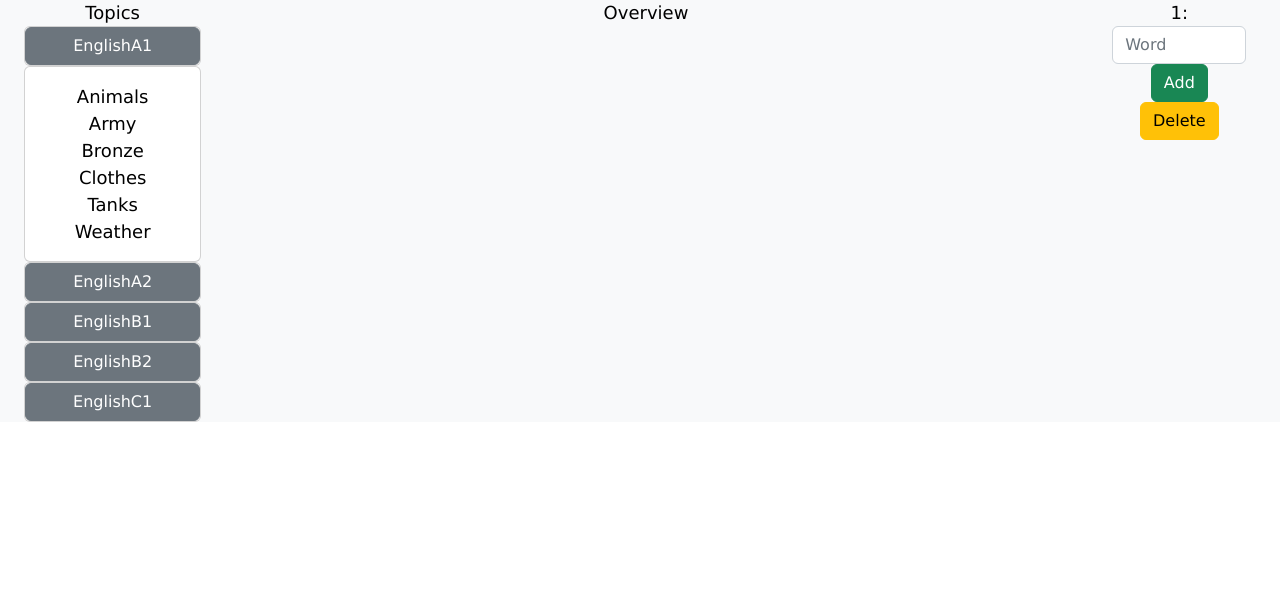
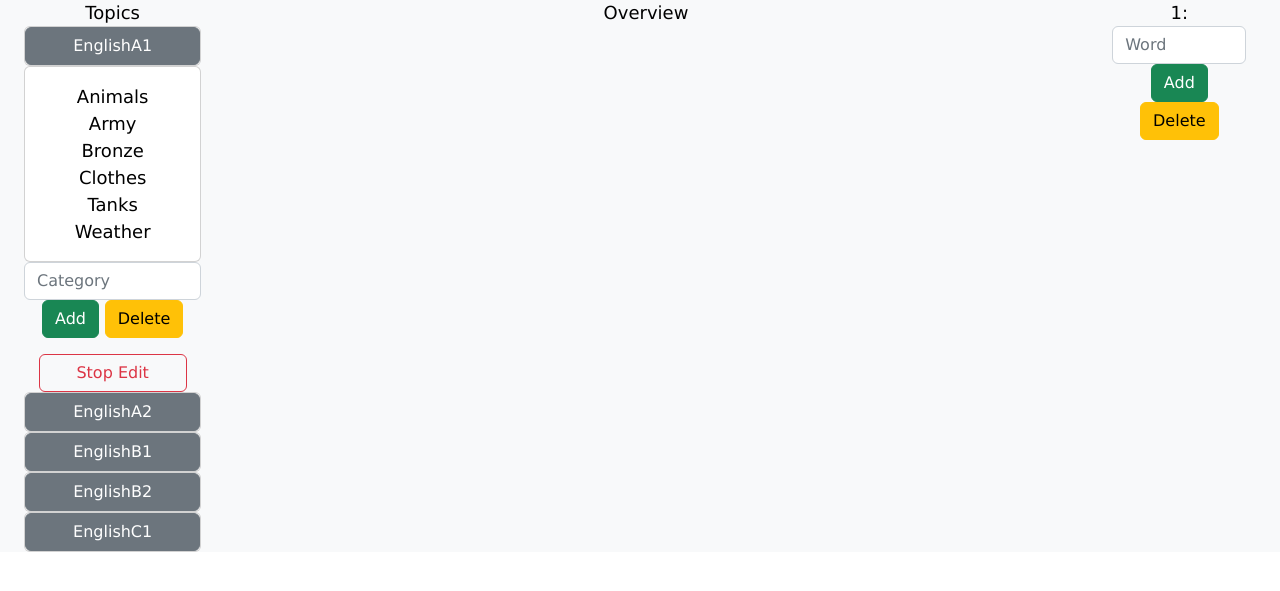
Before and after one commit to Hikyn/anki-based-web-learning, a Flask app: page / in a window 1280 px wide, after a click that opens the changed part. Shown: the part 77-668 px from the top of the page. Run offline with Flask 2, Linux system fonts and the light colour scheme; a user stored in the database is signed in; some libraries are stand-ins or nearby versions.

Commit message:
Added /edit button to categories with full functionality

```diff
--- a/app.py
+++ b/app.py
@@ -113,7 +113,6 @@ def index():
 
     # Look inside of a cookie
     print(session)
-    print(session["testing"])
 
     # Read tables belonging to session ID
     userTables = readTables()
@@ -128,6 +127,11 @@ def index():
         try:
             if session["currentTable"] != "" and session["currentCategory"] != "":
                 words = readWords(session["currentTable"], session["currentCategory"])
+
+                #If cookies says that we are in editing mode, then pass that cookie into render.
+                if session.get("editCategories") == 1:
+                    return render_template("index.html", userTables=userTables, currentTable=session["currentTable"], categories=categories, currentCategory=session["currentCategory"], words=words, editing=session["editCategories"])
+
                 return render_template("index.html", userTables=userTables, currentTable=session["currentTable"], categories=categories, currentCategory=session["currentCategory"], words=words)
         except KeyError:
             print("There are no last tables/categories/words in cookie")
@@ -142,8 +146,8 @@ def index():
         category = strToSplit[1]
         currentTable = table
         currentCategory = category
-        print(currentTable)
-        print(currentCategory)
+        # print(currentTable)
+        # print(currentCategory)
         words = readWords(table, category)
         if len(words) == 0:
             return render_template("index.html", userTables=userTables, categories=categories)
@@ -157,6 +161,9 @@ def index():
 def manage():
     # Function to return userTables and categories
     userTables = readTables()
+
+    # Stopping editing of overview
+    session["editCategories"] = 0
     if len(userTables) == 0:
         return render_template("manage.html")
 
@@ -186,8 +193,8 @@ def addCategory():
         category = request.form.get("category")
         print(f"Trying to add category {category}")
         aCategoryToTable(table, category)
-
-    return redirect("/manage")
+        # Return user back to manage
+        return redirect("/manage")
 
 @app.route("/addWord", methods=["POST"])
 def addWord():
@@ -223,6 +230,33 @@ def changeWordOverview():
 
         return redirect("/")
 
+@app.route("/changeCategoryOverview", methods=["POST"])
+def changeCategoryOverview():
+    if request.method == "POST":
+        submit = request.form.get("submit")
+        table = request.form.get("table")
+        category = request.form.get("category")
+        word = request.form.get("word")
+        if submit == "add":
+            print(f"Trying to add category {category} to table {table}")
+            aCategoryToTable(table, category)
+            return redirect("/")
+
+        elif submit == "delete":
+            print(f"Trying to delete category {category} from table {table}")
+            dCategoryFromTable(table, category)
+            return redirect("/")
+
+        elif submit == "edit":
+            print("Trying to edit categories in overview")
+            session["editCategories"] = 1
+
+        elif submit == "stopEdit":
+            print("Trying to stop editing categories in overview")
+            session["editCategories"] = 0
+
+        return redirect("/")
+
 
 @app.route("/deleteTable", methods=["POST"])
 def deleteTable():
@@ -245,8 +279,9 @@ def deleteCategory():
         category = strToSplit[1]
         print(f"Trying to delete from table {table} category {category}")
         dCategoryFromTable(table, category)
+        # Return user back to manage
+        return redirect("/manage")
 
-        return redirect("/manage")
 
 @app.route("/deleteWord", methods=["POST"])
 def deleteWord():
--- a/templates/index.html
+++ b/templates/index.html
@@ -15,6 +15,7 @@
                                     {{ table["main_table"] }}
                                 </a>
                             </div>
+
                             {% if currentTable == table["main_table"] %}
                             <div class="col-sm-12 flex-md-last collapse show" id="table{{ table["main_table"] }}">
                             {% else %}
@@ -36,10 +37,34 @@
 
                                     {% endif %}
                                     {% endfor %}
+
+                                </div>
+                                {% if editing == 1 %}
+                                <form class="col-sm-12 centered" action="/changeCategoryOverview" method="post">
+                                    <div class="mb-12">
+                                        <input autocomplete="off" class="form-control col-sm-12" id="category" name="category" placeholder="Category" type="text">
+                                        <input autocomplete="off" class="form-control col-sm-12" id="table" name="table" value="{{ currentTable }}" type="hidden">
+                                    </div>
+                                    <div class="mb-3 btn-center">
+                                        <button class="btn btn-success" type="submit" name="submit" value="add">Add</button>
+                                        <button class="btn btn-warning" type="submit" name="submit" value="delete">Delete</button>
+                                    </div>
+                                </form>
+                                {% endif %}
+                                <div class="col-sm-12 header-1 centered">
+                                    <form action="/changeCategoryOverview" method="post">
+                                        {% if editing == 1 %}
+                                        <button class="btn btn-outline-danger col-sm-10" type="submit" name="submit" value="stopEdit">Stop Edit</button>
+                                        {% else %}
+                                        <button class="btn btn-outline-secondary col-sm-10" type="submit" name="submit" value="edit">Edit</button>
+                                        {% endif %}
+                                    </form>
                                 </div>
                             </div>
+
                         </div>
                     </div>
+
                     {% endfor %}
                 </div>
             </div>
```
Also changed, not shown: app.db.
